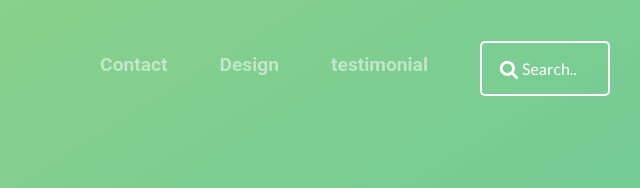
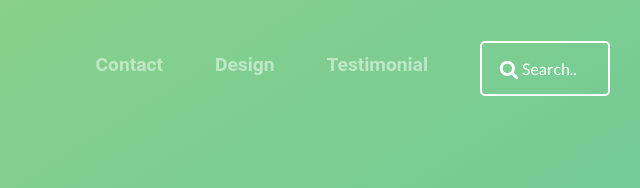
Before and after one commit to rohitk2001/InsideIllusions, a plain HTML site: page index.html in a window 1280 px wide. Shown: the top 188 px of the page, 452-1092 px from the left. Drawn offline with nearby package versions, Linux system fonts and the light colour scheme; files whose address does not match are found by name.

Commit message:
Update index.html

```diff
--- a/index.html
+++ b/index.html
@@ -54,7 +54,7 @@
                 <a class="nav-link" href="#model">Design</a>
               </li>
               <li class="nav-item">
-                <a class="nav-link" href="#testimonial">testimonial</a>
+                <a class="nav-link" href="#testimonial">Testimonial</a>
               </li>
 
               <li class="nav-item">
```
